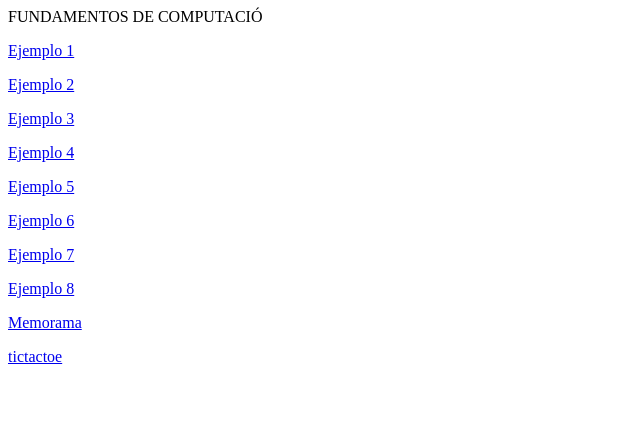
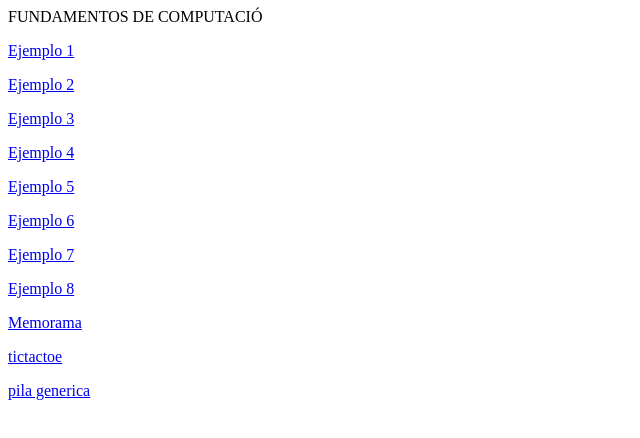
Before and after one commit to BIRT-2005/birt.github.io, a plain HTML site: page index.html in a window 1280 px wide. Shown: the whole page, without its empty margins (0-640 px from the left). Drawn offline with Linux system fonts and the light colour scheme.

Commit message:
Add files via upload

```diff
--- a/index.html
+++ b/index.html
@@ -27,5 +27,7 @@ FUNDAMENTOS DE COMPUTACIÓ
     <p><a href="algoritmo9-memorama.html">Memorama</a></p>
 
     <p><a href="tiktaktoe.html">tictactoe</a></p>
+
+    <p><a href="pila.html">pila generica</a></p>
 </body>
 </html>
```
